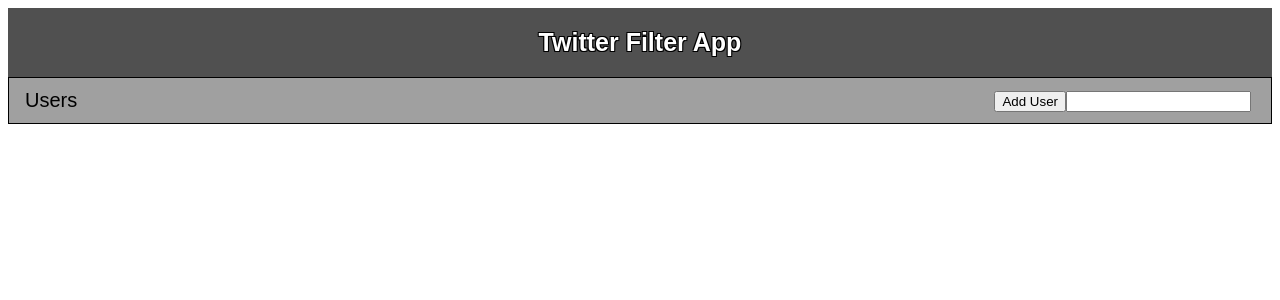
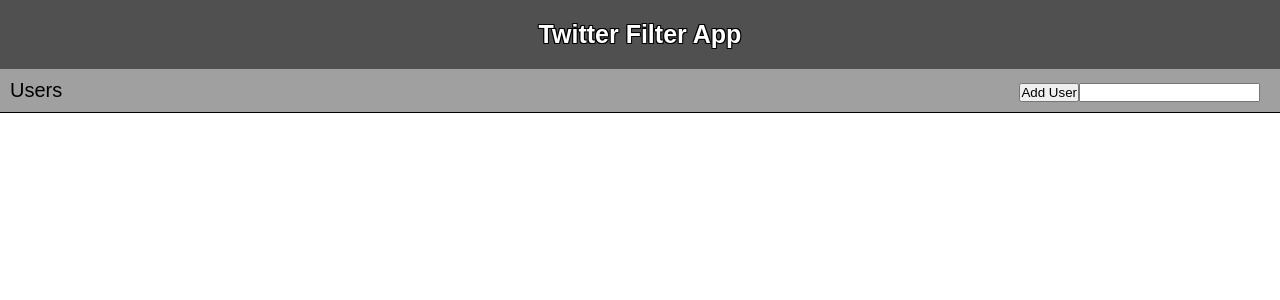
Before and after one commit to Dav-Sandhu/Twitter-Filter, a React (Create React App) app in the folder client/: page / in a window 1280 px wide. Shown: the top 300 px of the page. Built offline with nearby package versions, Linux system fonts and the light colour scheme.

Commit message:
Update styles.css

```diff
--- a/client/src/CSS/styles.css
+++ b/client/src/CSS/styles.css
@@ -1,13 +1,15 @@
 * {
     font-family: Sans-serif;
+    margin: 0px;
+    padding: 0px;
 }
 
 .navbar {
     position: relative;
     padding: 10px;
     font-size: 20px;
+    box-shadow: 0px 1px black;
     background-color: rgb(160, 160, 160);
-    border: 1px solid black;
 }
 
 .add-item {
@@ -33,7 +35,7 @@
     transition: opacity 300ms ease-in-out, transform 300ms ease-in-out;
 }
 
-.item-label, .item{
+.item-label, .item, .remove_button{
     background-color: transparent;
     border: transparent;
     font-size: 20px;
@@ -73,19 +75,11 @@
 }
 
 .border {
-    border: 1px solid black;
-    background-color: grey;
+    border: 5px solid black;
     overflow:auto;
     margin: auto;
     padding: 5px;
     margin: 5px;
-}
-
-.tweet {
-    border: 1px solid black;
-    padding: 10px;
-    border-radius: 3px;
-    background-color: white;
 }
 
 .profile {
@@ -107,7 +101,16 @@
 .remove_button {
     display: inline-block;
     position: absolute;
-    right: 30px;
+    right: 15px;
+    color: rgb(55, 0, 0)
+}
+
+.remove_button:hover {
+    color: rgb(150, 0, 0);
+}
+
+.remove_button:focus {
+    color: rgb(190, 0, 0);
 }
 
 form {
```
